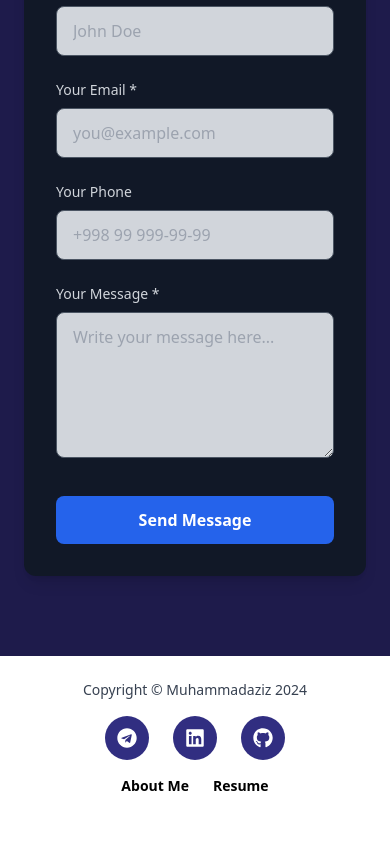
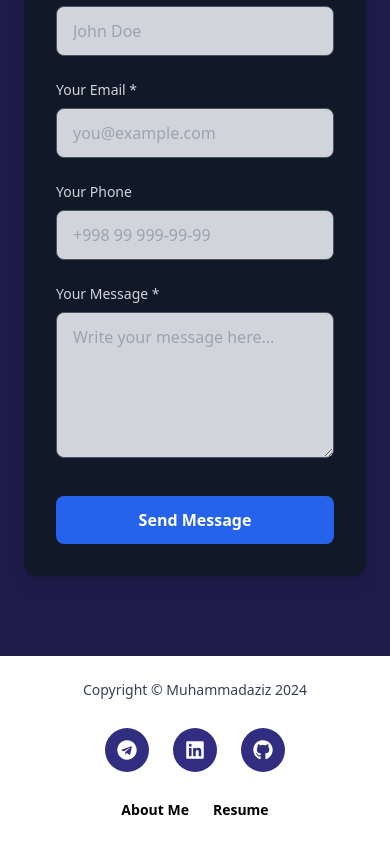
Before and after one commit to smuhammadaziz/portfolio, a React (Vite) app: page / in a window 390 px wide. Shown: the part 2102-2946 px from the top of the page. Before the commit the page ends 2922 px from the top, so only its background shows below. Built offline with nearby package versions, Linux system fonts and the light colour scheme.

Commit message:
edit: change footer

```diff
--- a/src/components/footer/footer.jsx
+++ b/src/components/footer/footer.jsx
@@ -12,7 +12,7 @@ function Footer() {
         </p>
 
         {/* Social Icons */}
-        <div className="flex justify-center gap-6 mb-4 md:mb-0">
+        <div className="flex justify-center mt-3 lg:mt-0 gap-6 mb-4 md:mb-0">
           <a href="#" className="bg-indigo-900 text-white p-3 rounded-full hover:bg-indigo-700 transition duration-300">
             <FaTelegram size={20} />
           </a>
@@ -25,7 +25,7 @@ function Footer() {
         </div>
 
         {/* Footer Links */}
-        <div className="flex gap-6 text-black font-semibold text-sm md:text-base text-center">
+        <div className="flex gap-6 mt-3 lg:mt-0 text-black font-semibold text-sm md:text-base text-center">
           <a href="#" className="hover:underline">About Me</a>
           <a href="#" className="hover:underline">Resume</a>
         </div>
```
